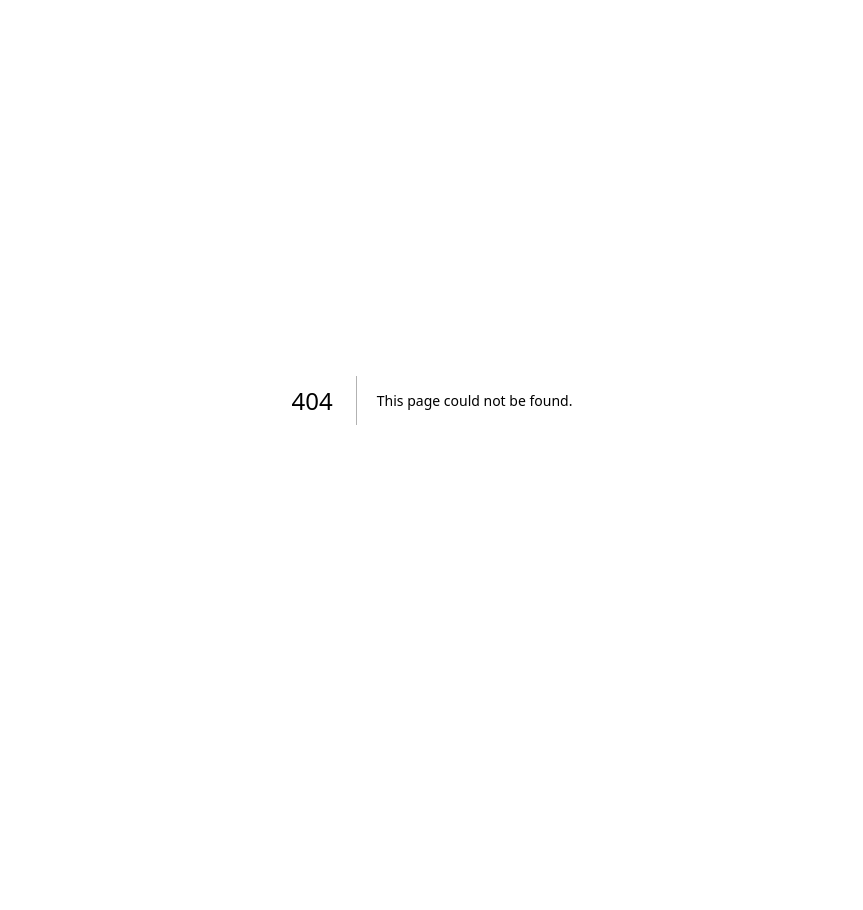
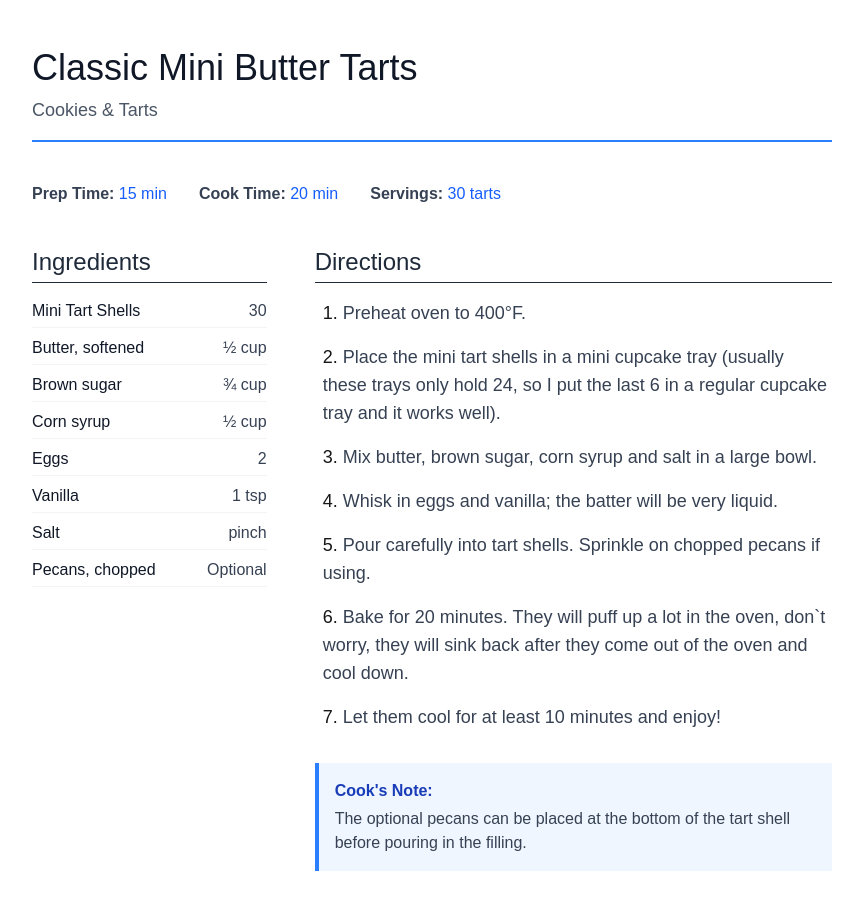
Before and after one commit to billie-zhang/billiesbakinglife, a Next.js app: page /recipes/butter-tarts in a window 1280 px wide. Before the commit this address had no page. Shown: the top 910 px of the page, without its empty margins (208-1071 px from the left). Before the commit the page ends 800 px from the top, so only its background shows below. Built offline with nearby package versions, Linux system fonts and the light colour scheme.

Commit message:
add recipe page

```diff
--- /dev/null
+++ b/app/recipes/[slug]/page.tsx
@@ -0,0 +1,90 @@
+import { notFound } from 'next/navigation';
+
+interface Ingredient {
+    item: string;
+    amount: string;
+}
+
+interface RecipeData {
+    id: string;
+    name: string;
+    category: string;
+    prepTime: string;
+    cookTime: string;
+    servings: string;
+    ingredients: Ingredient[];
+    directions: string[];
+    notes?: string;
+}
+
+// 2. Mock Data Fetching (In a real app, this would fetch ALL recipe files)
+// For now, we will import only the one file we have.
+// You will need to create a helper function to fetch dynamically later.
+const RECIPES: RecipeData[] = [
+    require('../../../data/recipes/butter-tarts.json'),
+    // Add other imported recipe JSON files here
+];
+
+
+export default async function RecipePage({ params }: { params: { slug: string } }) {
+    const { slug } = await params;
+    const recipe = RECIPES.find(r => r.id === slug);
+
+    if (!recipe) {
+        return notFound();
+    }
+
+    return (
+        <div className="container mx-auto p-4 md:p-12 max-w-4xl min-h-screen bg-white">
+
+            {/* Recipe Title & Metadata */}
+            <header className="mb-10 pb-4 border-b-2 border-blue-500">
+                <h1 className="text-4xl font-light text-gray-900 mb-2">{recipe.name}</h1>
+                <p className="text-lg text-gray-600 capitalize">{recipe.category.replace('-', ' & ')}</p>
+            </header>
+
+            {/* Metadata Section */}
+            <section className="flex justify-start space-x-8 mb-10 text-gray-700">
+                <p><strong>Prep Time:</strong> <span className="text-blue-600">{recipe.prepTime}</span></p>
+                <p><strong>Cook Time:</strong> <span className="text-blue-600">{recipe.cookTime}</span></p>
+                <p><strong>Servings:</strong> <span className="text-blue-600">{recipe.servings}</span></p>
+            </section>
+
+            <div className="grid md:grid-cols-3 gap-12">
+
+                {/* Ingredients List */}
+                <section className="md:col-span-1">
+                    <h2 className="text-2xl font-light mb-4 border-b pb-1 text-gray-800">Ingredients</h2>
+                    <ul className="list-none space-y-2">
+                        {recipe.ingredients.map((ing, index) => (
+                            <li key={index} className="flex justify-between border-b border-gray-100 pb-1 text-gray-700">
+                                <span className="font-medium text-gray-900">{ing.item}</span>
+                                <span className="text-right">{ing.amount}</span>
+                            </li>
+                        ))}
+                    </ul>
+                </section>
+
+                {/* Directions */}
+                <section className="md:col-span-2">
+                    <h2 className="text-2xl font-light mb-4 border-b pb-1 text-gray-800">Directions</h2>
+                    <ol className="list-decimal list-inside space-y-4 text-lg">
+                        {recipe.directions.map((step, index) => (
+                            <li key={index} className="pl-2">
+                                <span className="text-gray-700">{step}</span>
+                            </li>
+                        ))}
+                    </ol>
+
+                    {/* Notes */}
+                    {recipe.notes && (
+                        <div className="mt-8 p-4 border-l-4 border-blue-500 bg-blue-50 text-gray-700">
+                            <p className="font-semibold text-blue-800 mb-1">Cook's Note:</p>
+                            <p>{recipe.notes}</p>
+                        </div>
+                    )}
+                </section>
+            </div>
+        </div>
+    );
+}
```
